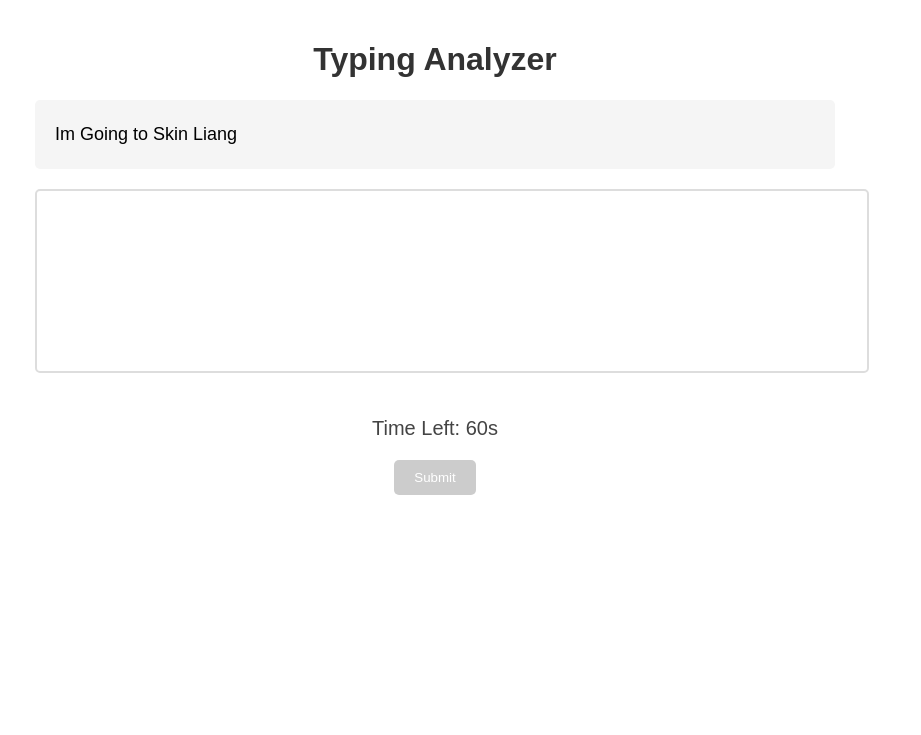
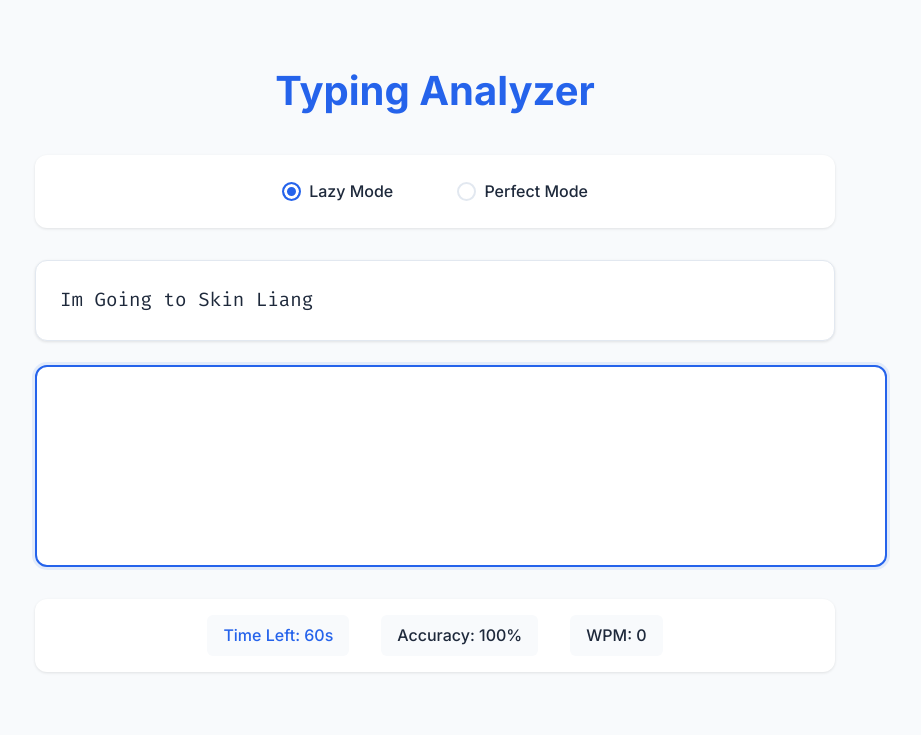
Before and after one commit to Kenderdragon/MDN_Application, a Flask app: page / in a window 1280 px wide. Shown: the top 735 px of the page, without its empty margins (205-1126 px from the left). Run offline with Flask 3, Linux system fonts and the light colour scheme.

Commit message:
removes results.html with new index.html functionality
- Removes temporary results.html page
- Updates accuracy and wpm dynamically
- Restyles the whole site

```diff
--- a/app/app.py
+++ b/app/app.py
@@ -1,5 +1,6 @@
 from flask import Flask, render_template, request, redirect, url_for
 import random
+import json
 
 app = Flask(__name__)
 
@@ -16,17 +17,33 @@ def index():
 def results():
     user_text = request.form.get('user_text', '')
     time_taken = float(request.form.get('time_taken', 0))
+    reference_text = request.form.get('reference_text', '')
+    typing_mode = request.form.get('typing_mode', 'lazy')
 
+    # Calculate WPM
     words = len(user_text.split())
-    print(time_taken)
     minutes = time_taken / 60
-    print(minutes)
     wpm = round(words / minutes) if minutes > 0 else 0
 
-    # Need to find a way to calculate this dynamically, also requires changing the submit conditions.
-    accuracy = 0
+    # Calculate accuracy
+    if reference_text:
+        correct_chars = sum(1 for a, b in zip(user_text, reference_text) if a == b)
+        total_chars = len(reference_text)
+        accuracy = round((correct_chars / total_chars) * 100, 2)
+    else:
+        accuracy = 0
 
-    return render_template('results.html', wpm=wpm, accuracy=accuracy)
+    # Additional stats
+    stats = {
+        'wpm': wpm,
+        'accuracy': accuracy,
+        'time_taken': round(time_taken, 2),
+        'mode': typing_mode,
+        'total_characters': len(user_text),
+        'correct_characters': correct_chars if reference_text else 0,
+    }
+
+    return render_template('results.html', **stats)
 
 if __name__ == '__main__':
     app.run(debug=True)
--- a/app/static/script.js
+++ b/app/static/script.js
@@ -1,59 +1,135 @@
 document.addEventListener('DOMContentLoaded', () => {
-    const timer = document.getElementById('timer');
-    const typingArea = document.getElementById('typing-area');
-    const submitBtn = document.getElementById('submit-btn');
-    const userTextInput = document.getElementById('user-text');
-    const timeTakenInput = document.getElementById('time-taken');
-    const referenceText = document.getElementById('reference-text').textContent;
+    // Get all our UI elements
+    const elements = {
+        timer: document.getElementById('timer'),
+        typingBox: document.getElementById('typing-area'),
+        targetText: document.getElementById('reference-text').textContent,
+        accuracyCounter: document.getElementById('accuracy'),
+        speedCounter: document.getElementById('wpm'),
+        modeButtons: document.querySelectorAll('input[name="mode"]'),
+        retryButton: document.getElementById('restart-btn')
+    };
 
-    // Should be changed to be made variable, hardcoded for now.
-    let timeLeft = 60;
-    let timerInterval = null;
-    let startTime = null;
+    // Test settings and state
+    const testSettings = {
+        duration: 60,
+        strictMode: false  // false = lazy mode, true = perfect mode
+    };
 
-    // Clunky
-    function startTimer() {
-        startTime = Date.now();
-        timerInterval = setInterval(() => {
-            timeLeft--;
-            timer.textContent = `Time Left: ${timeLeft}s`;
+    let testState = {
+        timeRemaining: testSettings.duration,
+        timerRunning: null,
+        testStartTime: null
+    };
 
-            if (timeLeft <= 0) {
-                endTest();
-            }
-        }, 1000);
+    // Core test functions
+    function resetTest() {
+        // Reset our timer state
+        testState.timeRemaining = testSettings.duration;
+        testState.timerRunning = null;
+        testState.testStartTime = null;
+
+        // Reset what the user sees
+        elements.timer.textContent = `Time Left: ${testSettings.duration}s`;
+        elements.accuracyCounter.textContent = 'Accuracy: 100%';
+        elements.speedCounter.textContent = 'WPM: 0';
+
+        // Clear and enable typing box
+        elements.typingBox.value = '';
+        elements.typingBox.disabled = false;
+        elements.typingBox.classList.remove('correct', 'error');
+
+        // Hide retry button and focus typing box
+        elements.retryButton.style.display = 'none';
+        elements.typingBox.focus();
     }
 
-    // Handles Clearing Text
-    function endTest() {
-        clearInterval(timerInterval);
-        typingArea.disabled = true;
-        submitBtn.disabled = false;
+    function beginTimer() {
+        if (!testState.timerRunning) {
+            testState.testStartTime = Date.now();
+            testState.timerRunning = setInterval(() => {
+                testState.timeRemaining--;
+                elements.timer.textContent = `Time Left: ${testState.timeRemaining}s`;
 
-        userTextInput.value = typingArea.value;
-        timeTakenInput.value = Math.round(Date.now() - startTime).toFixed(3) / 1000;
+                if (testState.timeRemaining <= 0) {
+                    finishTest('Time up!');
+                }
+                updateTestStats();
+            }, 1000);
+        }
     }
 
-    // Typing Listener to Start Timer
-    typingArea.addEventListener('input', (e) => {
-        if (!timerInterval) {
-            startTimer();
+    function updateTestStats() {
+        const typedText = elements.typingBox.value;
+
+        // Speed calculation
+        const wordCount = typedText.trim().split(/\s+/).length;
+        const minutesElapsed = (Date.now() - testState.testStartTime) / 60000;
+        const currentSpeed = Math.round(wordCount / minutesElapsed);
+        elements.speedCounter.textContent = `WPM: ${currentSpeed}`;
+
+        // Accuracy calculation
+        let correctChars = 0;
+        for (let i = 0; i < typedText.length; i++) {
+            if (typedText[i] === elements.targetText[i]) correctChars++;
         }
 
-        const typed = e.target.value;
+        const accuracy = typedText.length > 0
+            ? Math.round((correctChars / typedText.length) * 100)
+            : 100;
 
-        //Handling wrong text input, goes red when wrong text
-        //Finishing Condition should be editable, perhaps strict vs. lazy mode?
-        if (typed === referenceText.substring(0, typed.length)) {
-            typingArea.classList.remove('error');
-            typingArea.classList.add('correct');
+        elements.accuracyCounter.textContent = `Accuracy: ${accuracy}%`;
+    }
+
+    function finishTest(message) {
+        clearInterval(testState.timerRunning);
+        elements.typingBox.disabled = true;
+        updateTestStats();
+        elements.retryButton.style.display = 'block';
+    }
+
+    function checkTyping(typedText) {
+        // Visual feedback
+        if (typedText === elements.targetText.substring(0, typedText.length)) {
+            elements.typingBox.classList.remove('error');
+            elements.typingBox.classList.add('correct');
         } else {
-            typingArea.classList.remove('correct');
-            typingArea.classList.add('error');
+            elements.typingBox.classList.remove('correct');
+            elements.typingBox.classList.add('error');
         }
 
-        if (typed === referenceText) {
-            endTest();
+        // Check if test is complete
+        if (typedText.length >= elements.targetText.length) {
+            const isLazyMode = !testSettings.strictMode;
+            const isPerfectMatch = typedText === elements.targetText;
+
+            if (isLazyMode || isPerfectMatch) {
+                finishTest('Test complete!');
+            }
         }
+    }
+
+    // Event listeners
+    elements.modeButtons.forEach(button => {
+        button.addEventListener('change', (e) => {
+            testSettings.strictMode = e.target.value === 'perfect';
+            checkTyping(elements.typingBox.value);
+        });
     });
+
+    elements.typingBox.addEventListener('input', (e) => {
+        if (!testState.timerRunning) beginTimer();
+        checkTyping(e.target.value);
+        updateTestStats();
+    });
+
+    // Prevent cheating
+    elements.typingBox.addEventListener('paste', e => e.preventDefault());
+    elements.typingBox.addEventListener('drop', e => e.preventDefault());
+
+    // Retry handler
+    elements.retryButton.addEventListener('click', resetTest);
+
+    // Start first test
+    resetTest();
 });
--- a/app/static/style.css
+++ b/app/static/style.css
@@ -1,63 +1,175 @@
- /* Full disclosure most css elements are GPT - Generated*/
+:root {
+    --primary-color: #2563eb;
+    --background-color: #f8fafc;
+    --text-color: #1e293b;
+    --border-color: #e2e8f0;
+    --success-color: #22c55e;
+    --error-color: #ef4444;
+    --hover-color: #1d4ed8;
+}
 
 body {
-    font-family: Arial, sans-serif;
+    font-family: 'Inter', -apple-system, BlinkMacSystemFont, sans-serif;
+    background-color: var(--background-color);
+    color: var(--text-color);
+    line-height: 1.6;
     max-width: 800px;
     margin: 0 auto;
-    padding: 20px;
+    padding: 2rem;
 }
 
 h1 {
     text-align: center;
-    color: #333;
+    font-size: 2.5rem;
+    font-weight: 700;
+    margin-bottom: 2rem;
+    color: var(--primary-color);
+}
+
+.mode-selector {
+    display: flex;
+    justify-content: center;
+    gap: 2rem;
+    margin-bottom: 2rem;
+    padding: 1rem;
+    background: white;
+    border-radius: 12px;
+    box-shadow: 0 1px 3px rgba(0, 0, 0, 0.1);
+}
+
+.mode-selector label {
+    display: flex;
+    align-items: center;
+    gap: 0.5rem;
+    font-weight: 500;
+    cursor: pointer;
+    padding: 0.5rem 1rem;
+    border-radius: 6px;
+    transition: background-color 0.2s;
+}
+
+.mode-selector label:hover {
+    background-color: var(--background-color);
+}
+
+.mode-selector input[type="radio"] {
+    appearance: none;
+    width: 1.2rem;
+    height: 1.2rem;
+    border: 2px solid var(--border-color);
+    border-radius: 50%;
+    margin: 0;
+    transition: all 0.2s;
+}
+
+.mode-selector input[type="radio"]:checked {
+    border-color: var(--primary-color);
+    background-color: var(--primary-color);
+    box-shadow: inset 0 0 0 3px white;
 }
 
 #reference-text {
-    font-size: 18px;
-    line-height: 1.6;
-    background: #f5f5f5;
-    padding: 20px;
-    border-radius: 5px;
-    margin-bottom: 20px;
+    font-family: 'Fira Code', monospace;
+    font-size: 1.2rem;
+    background: white;
+    padding: 1.5rem;
+    border-radius: 12px;
+    margin-bottom: 1.5rem;
+    box-shadow: 0 1px 3px rgba(0, 0, 0, 0.1);
+    border: 1px solid var(--border-color);
 }
 
 #typing-area {
     width: 100%;
     height: 150px;
-    padding: 15px;
-    font-size: 16px;
-    border: 2px solid #ddd;
-    border-radius: 5px;
-    margin-bottom: 20px;
+    padding: 1.5rem;
+    font-family: 'Fira Code', monospace;
+    font-size: 1.2rem;
+    border: 2px solid var(--border-color);
+    border-radius: 12px;
     resize: none;
+    margin-bottom: 1.5rem;
+    box-shadow: 0 1px 3px rgba(0, 0, 0, 0.1);
+    transition: border-color 0.2s, box-shadow 0.2s;
+}
+
+#typing-area:focus {
+    outline: none;
+    border-color: var(--primary-color);
+    box-shadow: 0 0 0 3px rgba(37, 99, 235, 0.1);
+}
+
+#typing-area.correct {
+    border-color: var(--success-color);
+    background-color: rgba(34, 197, 94, 0.05);
+}
+
+#typing-area.error {
+    border-color: var(--error-color);
+    background-color: rgba(239, 68, 68, 0.05);
+}
+
+.stats {
+    display: flex;
+    justify-content: center;
+    gap: 2rem;
+    margin-bottom: 2rem;
+    padding: 1rem;
+    background: white;
+    border-radius: 12px;
+    box-shadow: 0 1px 3px rgba(0, 0, 0, 0.1);
+}
+
+.stats p {
+    margin: 0;
+    padding: 0.5rem 1rem;
+    font-weight: 500;
+    border-radius: 6px;
+    background-color: var(--background-color);
 }
 
 #timer {
-    font-size: 20px;
-    text-align: center;
-    color: #444;
+    color: var(--primary-color);
 }
 
-#submit-btn {
+#restart-btn {
     display: block;
-    margin: 20px auto;
-    padding: 10px 20px;
-    background-color: #007bff;
+    width: 200px;
+    margin: 2rem auto;
+    padding: 1rem 2rem;
+    font-size: 1.1rem;
+    font-weight: 500;
     color: white;
+    background-color: var(--primary-color);
     border: none;
-    border-radius: 5px;
+    border-radius: 8px;
     cursor: pointer;
+    transition: background-color 0.2s;
 }
 
-#submit-btn:disabled {
-    background-color: #cccccc;
-    cursor: not-allowed;
+#restart-btn:hover {
+    background-color: var(--hover-color);
 }
 
-.error {
-    background-color: #ffe6e6;
+/* Add some responsive adjustments */
+@media (max-width: 640px) {
+    body {
+        padding: 1rem;
+    }
+
+    .stats {
+        flex-direction: column;
+        gap: 0.5rem;
+        align-items: center;
+    }
+
+    .mode-selector {
+        flex-direction: column;
+        gap: 0.5rem;
+    }
 }
 
-.correct {
-    background-color: #e6ffe6;
+/* Add smooth transitions */
+* {
+    transition: background-color 0.2s, border-color 0.2s, color 0.2s;
 }
--- a/app/templates/index.html
+++ b/app/templates/index.html
@@ -4,20 +4,34 @@
         <meta charset="UTF-8">
         <meta name="viewport" content="width=device-width, initial-scale=1.0">
         <title>Typing Analyzer</title>
+        <link rel="preconnect" href="https://fonts.googleapis.com">
+        <link rel="preconnect" href="https://fonts.gstatic.com" crossorigin>
+        <link href="https://fonts.googleapis.com/css2?family=Fira+Code:wght@400;500&family=Inter:wght@400;500;700&display=swap" rel="stylesheet">
         <link rel="stylesheet" href="{{ url_for('static', filename='style.css') }}">
     </head>
 <body>
     <h1>Typing Analyzer</h1>
+
+    <div class="mode-selector">
+        <label>
+            <input type="radio" name="mode" value="lazy" checked> Lazy Mode
+        </label>
+        <label>
+            <input type="radio" name="mode" value="perfect"> Perfect Mode
+        </label>
+    </div>
+
     <p id="reference-text">{{ text }}</p>
     <textarea id="typing-area"></textarea>
-    <div>
+
+    <div class="stats">
         <p id="timer">Time Left: 60s</p>
-        <form id="typing-form" method="POST" action="/results">
-            <input type="hidden" name="user_text" id="user-text">
-            <input type="hidden" name="time_taken" id="time-taken">
-            <button type="submit" id="submit-btn" disabled>Submit</button>
-        </form>
+        <p id="accuracy">Accuracy: 100%</p>
+        <p id="wpm">WPM: 0</p>
     </div>
+
+    <button id="restart-btn" style="display: none;">Try Again</button>
+
     <script src="{{ url_for('static', filename='script.js') }}"></script>
 </body>
 </html>
```
Also changed, not shown: app/templates/results.html (deleted, +0 -21 lines). Lines whose indentation alone changed are shown as unchanged.
